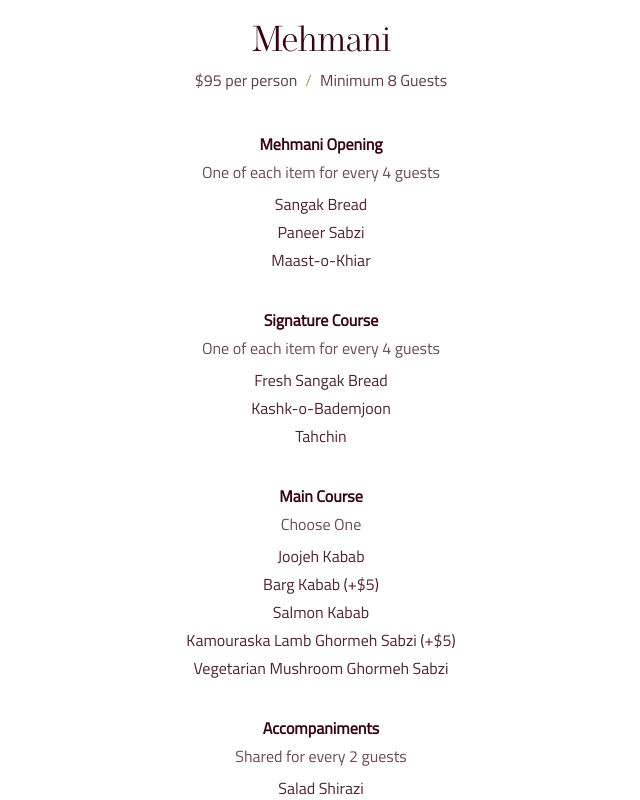
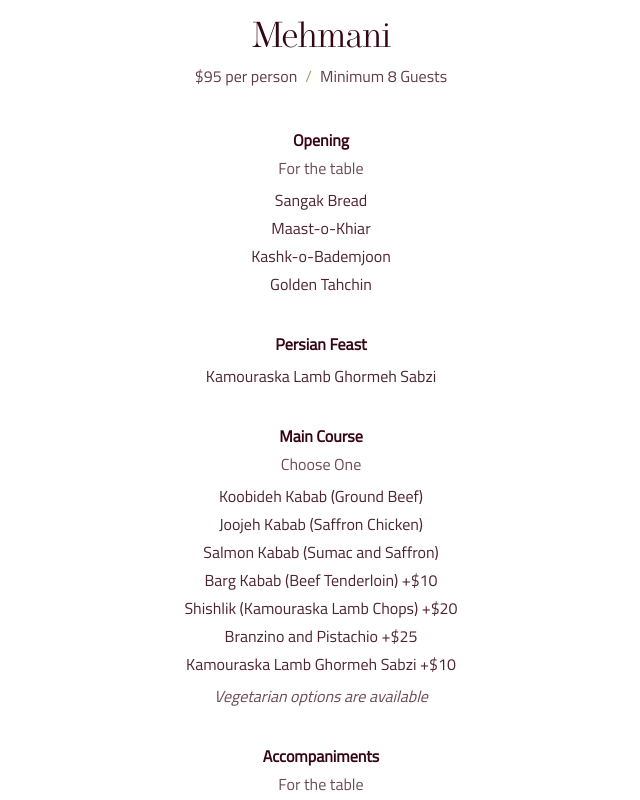
Before and after one commit to BOUS-Persian-Cuisine/website, a Next.js app: page /group-menu in a window 1280 px wide. Shown: the part 1300-2100 px from the top of the page, without its empty margins (319-959 px from the left). Built offline with nearby package versions, Linux system fonts and the light colour scheme.

Commit message:
feat: update group menus from revised packages

```diff
--- a/src/pages/group-menu.tsx
+++ b/src/pages/group-menu.tsx
@@ -7,6 +7,7 @@ type GroupMenuCourse = {
   detail?: string;
   items: string[];
   isChoice?: boolean;
+  note?: string;
 };
 
 type GroupMenuPackage = {
@@ -44,7 +45,7 @@ const groupMenuCopy: Record<Language, GroupMenuCopy> = {
       "Group menu selection is required for the entire table",
       "Final guest count required 48 hours prior to the event",
       "Dietary restrictions can be accommodated with advance notice",
-      "Applicable taxes and an 18% service charge are additional",
+      "Applicable taxes and an 18% service charge are additional"
     ],
     packages: [
       {
@@ -53,40 +54,44 @@ const groupMenuCopy: Record<Language, GroupMenuCopy> = {
         minimum: "Minimum 8 Guests",
         courses: [
           {
-            title: "For the Table",
-            detail: "One of each item for every 4 guests",
+            title: "Opening",
+            detail: "For the table",
             items: [
               "Sangak Bread",
-              "Paneer Sabzi",
               "Maast-o-Khiar",
-              "Kashk-o-Bademjoon",
-            ],
+              "Kashk-o-Bademjoon"
+            ]
           },
           {
             title: "Main Course",
             detail: "Choose One",
             isChoice: true,
             items: [
-              "Koobideh Kabab",
-              "Joojeh Kabab",
-              "Duck Fesenjoon",
-              "Vegetarian Cauliflower Fesenjoon",
+              "Koobideh Kabab (Ground Beef)",
+              "Joojeh Kabab (Saffron Chicken)",
+              "Salmon Kabab (Sumac and Saffron)",
+              "Barg Kabab (Beef Tenderloin) +$10",
+              "Shishlik (Kamouraska Lamb Chops) +$20",
+              "Branzino and Pistachio +$25"
             ],
+            note: "Vegetarian options are available"
           },
           {
             title: "Accompaniments",
-            detail: "Shared for every 2 guests",
-            items: ["Saffron Rice", "Maast-o-Moosir"],
+            detail: "For the table",
+            items: [
+              "Salad Shirazi",
+              "Saffron Rice",
+              "Maast-o-Moosir"
+            ]
           },
           {
             title: "Dessert",
-            items: ["Dessert of the day"],
-          },
-          {
-            title: "Tea Service",
-            items: ["Persian Tea"],
-          },
-        ],
+            items: [
+              "Dessert of the day"
+            ]
+          }
+        ]
       },
       {
         name: "Mehmani",
@@ -94,41 +99,52 @@ const groupMenuCopy: Record<Language, GroupMenuCopy> = {
         minimum: "Minimum 8 Guests",
         courses: [
           {
-            title: "Mehmani Opening",
-            detail: "One of each item for every 4 guests",
-            items: ["Sangak Bread", "Paneer Sabzi", "Maast-o-Khiar"],
+            title: "Opening",
+            detail: "For the table",
+            items: [
+              "Sangak Bread",
+              "Maast-o-Khiar",
+              "Kashk-o-Bademjoon",
+              "Golden Tahchin"
+            ]
           },
           {
-            title: "Signature Course",
-            detail: "One of each item for every 4 guests",
-            items: ["Fresh Sangak Bread", "Kashk-o-Bademjoon", "Tahchin"],
+            title: "Persian Feast",
+            items: [
+              "Kamouraska Lamb Ghormeh Sabzi"
+            ]
           },
           {
             title: "Main Course",
             detail: "Choose One",
             isChoice: true,
             items: [
-              "Joojeh Kabab",
-              "Barg Kabab (+$5)",
-              "Salmon Kabab",
-              "Kamouraska Lamb Ghormeh Sabzi (+$5)",
-              "Vegetarian Mushroom Ghormeh Sabzi",
+              "Koobideh Kabab (Ground Beef)",
+              "Joojeh Kabab (Saffron Chicken)",
+              "Salmon Kabab (Sumac and Saffron)",
+              "Barg Kabab (Beef Tenderloin) +$10",
+              "Shishlik (Kamouraska Lamb Chops) +$20",
+              "Branzino and Pistachio +$25",
+              "Kamouraska Lamb Ghormeh Sabzi +$10"
             ],
+            note: "Vegetarian options are available"
           },
           {
             title: "Accompaniments",
-            detail: "Shared for every 2 guests",
-            items: ["Salad Shirazi", "Saffron Rice", "Maast-o-Moosir"],
+            detail: "For the table",
+            items: [
+              "Salad Shirazi",
+              "Saffron Rice",
+              "Maast-o-Moosir"
+            ]
           },
           {
             title: "Dessert",
-            items: ["Dessert of the day"],
-          },
-          {
-            title: "Tea Service",
-            items: ["Persian Tea"],
-          },
-        ],
+            items: [
+              "Dessert of the day"
+            ]
+          }
+        ]
       },
       {
         name: "Bazm",
@@ -137,63 +153,62 @@ const groupMenuCopy: Record<Language, GroupMenuCopy> = {
         courses: [
           {
             title: "Welcome",
-            items: ["Persian Cocktail/Sharbat"],
+            items: [
+              "Sharbat"
+            ]
           },
           {
-            title: "Bazm Opening",
-            detail: "One of each item for every 4 guests",
-            items: ["Sangak Bread", "Paneer Sabzi", "Maast-o-Khiar"],
-          },
-          {
-            title: "Signature Course",
-            detail: "One of each item for every 4 guests",
+            title: "Opening",
+            detail: "For the table",
             items: [
-              "Fresh Sangak Bread",
+              "Sangak Bread",
+              "Maast-o-Khiar",
               "Kashk-o-Bademjoon",
               "Spicy Saffron Chicken Wings",
-              "Tahchin",
-            ],
+              "Golden Tahchin"
+            ]
           },
           {
             title: "Persian Feast",
-            detail: "Shared for every 4 guests",
-            items: ["Kamouraska Lamb Chops Fesenjoon"],
+            items: [
+              "Kamouraska Lamb Ghormeh Sabzi"
+            ]
           },
           {
             title: "Main Course",
             detail: "Choose One",
             isChoice: true,
             items: [
-              "Barg Kabab (+$5)",
-              "Koobideh Kabab",
-              "Joojeh Kabab",
-              "Salmon Kabab",
-              "Kamouraska Lamb Ghormeh Sabzi (+$5)",
-              "Vegetarian Mushroom Ghormeh Sabzi",
+              "Koobideh Kabab (Ground Beef)",
+              "Joojeh Kabab (Saffron Chicken)",
+              "Salmon Kabab (Sumac and Saffron)",
+              "Barg Kabab (Beef Tenderloin) +$10",
+              "Shishlik (Kamouraska Lamb Chops) +$20",
+              "Branzino and Pistachio +$25",
+              "Duck Fesenjoon +$5"
             ],
+            note: "Vegetarian options are available"
           },
           {
             title: "Accompaniments",
-            detail: "Shared for every 4 guests",
+            detail: "For the table",
             items: [
               "Salad Shirazi",
               "Saffron Rice",
               "Borani Bademjoon",
               "Maast-o-Moosir",
-              "Sir Torshi",
-            ],
+              "Sir Torshi"
+            ]
           },
           {
             title: "Dessert",
-            items: ["Dessert of the day"],
-          },
-          {
-            title: "Tea Ceremony",
-            items: ["Persian Tea"],
-          },
-        ],
-      },
-    ],
+            items: [
+              "Dessert of the day"
+            ]
+          }
+        ]
+      }
+    ]
   },
   fr: {
     pageTitle: "Menu de groupe - BOUS Cuisine perse",
@@ -209,7 +224,7 @@ const groupMenuCopy: Record<Language, GroupMenuCopy> = {
       "La sélection du menu de groupe est requise pour toute la table",
       "Le nombre final d'invités est requis 48 heures avant l'événement",
       "Les restrictions alimentaires peuvent être accommodées avec un préavis",
-      "Les taxes applicables et des frais de service de 18 % sont en sus",
+      "Les taxes applicables et des frais de service de 18 % sont en sus"
     ],
     packages: [
       {
@@ -218,40 +233,44 @@ const groupMenuCopy: Record<Language, GroupMenuCopy> = {
         minimum: "Minimum 8 personnes",
         courses: [
           {
-            title: "Pour la table",
-            detail: "Un de chaque item pour 4 personnes",
+            title: "Ouverture",
+            detail: "Pour la table",
             items: [
               "Pain Sangak",
-              "Paneer Sabzi",
               "Maast-o-Khiar",
-              "Kashk-o-Bademjoon",
-            ],
+              "Kashk-o-Bademjoon"
+            ]
           },
           {
             title: "Plat principal",
-            detail: "Choisir un",
+            detail: "Choisir un plat",
             isChoice: true,
             items: [
-              "Koobideh Kabab",
-              "Joojeh Kabab",
-              "Fesenjoon au canard",
-              "Fesenjoon végétarien au chou-fleur",
+              "Koobideh Kabab (bœuf haché)",
+              "Joojeh Kabab (poulet au safran)",
+              "Kabab de saumon (sumac et safran)",
+              "Barg Kabab (filet de bœuf) +10 $",
+              "Shishlik (côtelettes d’agneau de Kamouraska) +20 $",
+              "Branzino et pistache +25 $"
             ],
+            note: "Des options végétariennes sont disponibles"
           },
           {
             title: "Accompagnements",
-            detail: "Partagé pour 2 personnes",
-            items: ["Riz au safran", "Maast-o-Moosir"],
+            detail: "Pour la table",
+            items: [
+              "Salade Shirazi",
+              "Riz au safran",
+              "Maast-o-Moosir"
+            ]
           },
           {
             title: "Dessert",
-            items: ["Dessert du jour"],
-          },
-          {
-            title: "Service de thé",
-            items: ["Thé persan"],
-          },
-        ],
+            items: [
+              "Dessert du jour"
+            ]
+          }
+        ]
       },
       {
         name: "Mehmani",
@@ -259,41 +278,52 @@ const groupMenuCopy: Record<Language, GroupMenuCopy> = {
         minimum: "Minimum 8 personnes",
         courses: [
           {
-            title: "Ouverture Mehmani",
-            detail: "Un de chaque item pour 4 personnes",
-            items: ["Pain Sangak", "Paneer Sabzi", "Maast-o-Khiar"],
+            title: "Ouverture",
+            detail: "Pour la table",
+            items: [
+              "Pain Sangak",
+              "Maast-o-Khiar",
+              "Kashk-o-Bademjoon",
+              "Tahchin doré"
+            ]
           },
           {
-            title: "Service signature",
-            detail: "Un de chaque item pour 4 personnes",
-            items: ["Pain Sangak frais", "Kashk-o-Bademjoon", "Tahchin"],
+            title: "Festin persan",
+            items: [
+              "Ghormeh Sabzi d’agneau de Kamouraska"
+            ]
           },
           {
             title: "Plat principal",
-            detail: "Choisir un",
+            detail: "Choisir un plat",
             isChoice: true,
             items: [
-              "Joojeh Kabab",
-              "Barg Kabab (+5 $)",
-              "Kabab de saumon",
-              "Ghormeh Sabzi d'agneau de Kamouraska (+5 $)",
-              "Ghormeh Sabzi végétarien aux champignons",
+              "Koobideh Kabab (bœuf haché)",
+              "Joojeh Kabab (poulet au safran)",
+              "Kabab de saumon (sumac et safran)",
+              "Barg Kabab (filet de bœuf) +10 $",
+              "Shishlik (côtelettes d’agneau de Kamouraska) +20 $",
+              "Branzino et pistache +25 $",
+              "Ghormeh Sabzi d’agneau de Kamouraska +10 $"
             ],
+            note: "Des options végétariennes sont disponibles"
           },
           {
             title: "Accompagnements",
-            detail: "Partagé pour 2 personnes",
-            items: ["Salade Shirazi", "Riz au safran", "Maast-o-Moosir"],
+            detail: "Pour la table",
+            items: [
+              "Salade Shirazi",
+              "Riz au safran",
+              "Maast-o-Moosir"
+            ]
           },
           {
             title: "Dessert",
-            items: ["Dessert du jour"],
-          },
-          {
-            title: "Service de thé",
-            items: ["Thé persan"],
-          },
-        ],
+            items: [
+              "Dessert du jour"
+            ]
+          }
+        ]
       },
       {
         name: "Bazm",
@@ -302,64 +332,63 @@ const groupMenuCopy: Record<Language, GroupMenuCopy> = {
         courses: [
           {
             title: "Accueil",
-            items: ["Cocktail persan/Sharbat"],
+            items: [
+              "Sharbat"
+            ]
           },
           {
-            title: "Ouverture Bazm",
-            detail: "Un de chaque item pour 4 personnes",
-            items: ["Pain Sangak", "Paneer Sabzi", "Maast-o-Khiar"],
-          },
-          {
-            title: "Service signature",
-            detail: "Un de chaque item pour 4 personnes",
+            title: "Ouverture",
+            detail: "Pour la table",
             items: [
-              "Pain Sangak frais",
+              "Pain Sangak",
+              "Maast-o-Khiar",
               "Kashk-o-Bademjoon",
               "Ailes de poulet épicées au safran",
-              "Tahchin",
-            ],
+              "Tahchin doré"
+            ]
           },
           {
             title: "Festin persan",
-            detail: "Partagé pour 4 personnes",
-            items: ["Côtelettes d'agneau de Kamouraska Fesenjoon"],
+            items: [
+              "Ghormeh Sabzi d’agneau de Kamouraska"
+            ]
           },
           {
             title: "Plat principal",
-            detail: "Choisir un",
+            detail: "Choisir un plat",
             isChoice: true,
             items: [
-              "Barg Kabab (+5 $)",
-              "Koobideh Kabab",
-              "Joojeh Kabab",
-              "Kabab de saumon",
-              "Ghormeh Sabzi d'agneau de Kamouraska (+5 $)",
-              "Ghormeh Sabzi végétarien aux champignons",
+              "Koobideh Kabab (bœuf haché)",
+              "Joojeh Kabab (poulet au safran)",
+              "Kabab de saumon (sumac et safran)",
+              "Barg Kabab (filet de bœuf) +10 $",
+              "Shishlik (côtelettes d’agneau de Kamouraska) +20 $",
+              "Branzino et pistache +25 $",
+              "Fesenjoon au canard +5 $"
             ],
+            note: "Des options végétariennes sont disponibles"
           },
           {
             title: "Accompagnements",
-            detail: "Partagé pour 4 personnes",
+            detail: "Pour la table",
             items: [
               "Salade Shirazi",
               "Riz au safran",
               "Borani Bademjoon",
               "Maast-o-Moosir",
-              "Sir Torshi",
-            ],
+              "Sir Torshi"
+            ]
           },
           {
             title: "Dessert",
-            items: ["Dessert du jour"],
-          },
-          {
-            title: "Cérémonie du thé",
-            items: ["Thé persan"],
-          },
-        ],
-      },
-    ],
-  },
+            items: [
+              "Dessert du jour"
+            ]
+          }
+        ]
+      }
+    ]
+  }
 };
 
 function CourseBlock({ course }: { course: GroupMenuCourse }) {
@@ -378,6 +407,11 @@ function CourseBlock({ course }: { course: GroupMenuCourse }) {
           <li key={`${course.title}-${item}`}>{item}</li>
         ))}
       </ul>
+      {course.note ? (
+        <p className="mt-2 text-base italic leading-6 text-bous-burgundy/72">
+          {course.note}
+        </p>
+      ) : null}
     </div>
   );
 }
```
Also changed, not shown: 1 other file (tests, documents, lock files or other folders).
